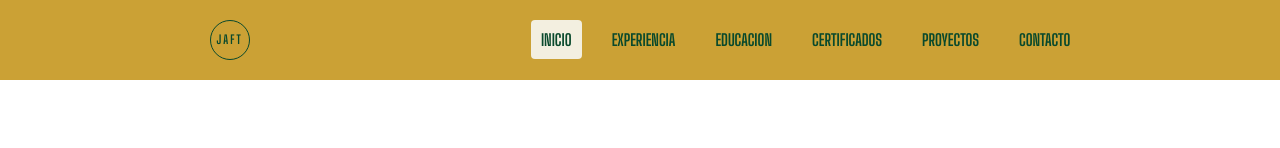
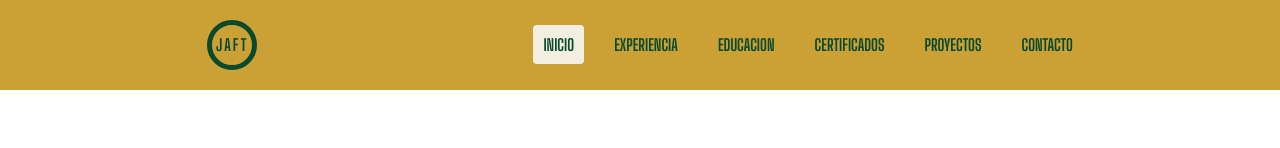
Before and after one commit to Javierfelixuts/porfolio, a React (Create React App) app: page / in a window 1280 px wide. Shown: the top 148 px of the page. Built offline with nearby package versions, Linux system fonts and the light colour scheme.

Commit message:
UPDATE stylecss

```diff
--- a/src/components/header/header.css
+++ b/src/components/header/header.css
@@ -23,15 +23,15 @@ header > nav {
 
 }
 .logo{
-    width: 40px;
-    height: 40px;
+    width: 50px;
+    height: 50px;
     display: flex;
     justify-content: center;
     align-items: center;
     border-radius: 50%;
     padding: 10px;
-    border: 1px solid var(--orangePeach);
-    font-size: 12px;
+    border: 5px solid var(--orangePeach);
+    font-size: 16px;
     letter-spacing: 2px;
     color: var(--orangePeach);
 }
```
